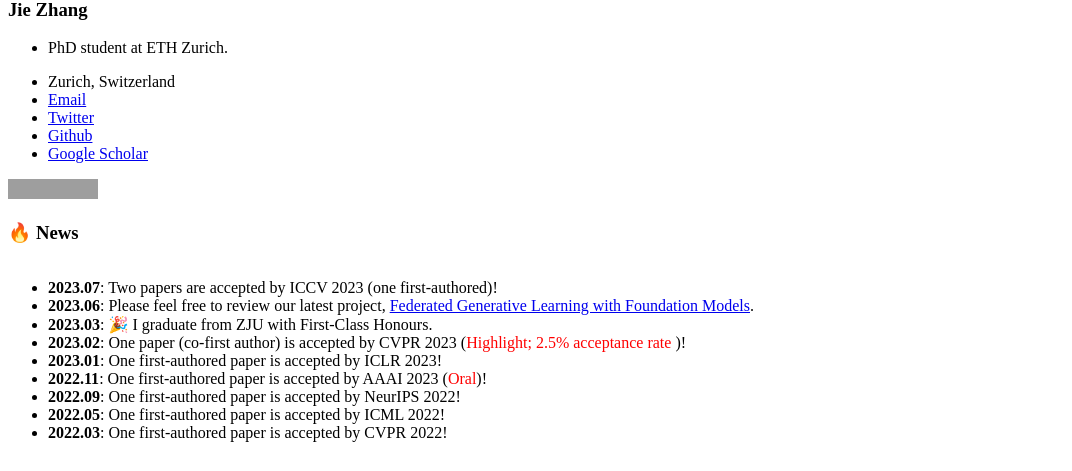
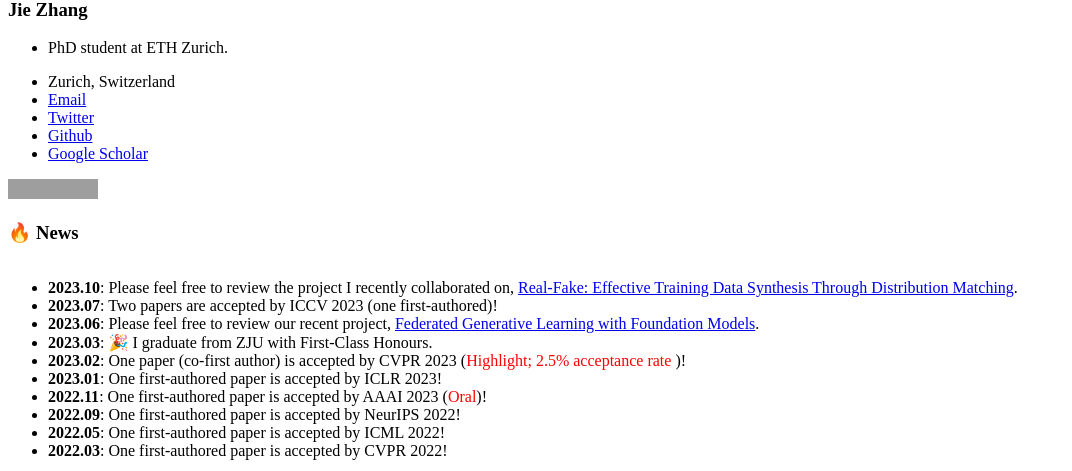
Before and after one commit to zj-jayzhang/zj-jayzhang.github.io, a Jekyll site: the page built from _pages/includes/news.md, in a window 1280 px wide. Shown: the part 544-1015 px from the top of the page, without its empty margins (0-1072 px from the left). Built offline with Jekyll 4.4.1, drawn with Linux system fonts in a browser that asks for light colours; our own code applies the rules of GitHub Pages for plain Markdown files; grey boxes are pictures that could not be loaded.

Commit message:
Update news.md

```diff
--- a/_pages/includes/news.md
+++ b/_pages/includes/news.md
@@ -9,8 +9,9 @@
 
 <div class="scrollable">
   <ul>
+    <li><strong>2023.10</strong>: Please feel free to review the project I recently collaborated on, <a href="https://arxiv.org/abs/2310.10402">Real-Fake: Effective Training Data Synthesis Through Distribution Matching</a>.</li>
     <li><strong>2023.07</strong>: Two papers are accepted by ICCV 2023 (one first-authored)!</li>
-    <li><strong>2023.06</strong>: Please feel free to review our latest project, <a href="https://arxiv.org/abs/2306.16064">Federated Generative Learning with Foundation Models</a>.</li>
+    <li><strong>2023.06</strong>: Please feel free to review our recent project, <a href="https://arxiv.org/abs/2306.16064">Federated Generative Learning with Foundation Models</a>.</li>
     <li><strong>2023.03</strong>: 🎉 I graduate from ZJU with First-Class Honours.</li>
     <li><strong>2023.02</strong>: One paper (co-first author) is accepted by CVPR 2023 (<font color="red">Highlight; 2.5% acceptance rate </font>)!</li>
     <li><strong>2023.01</strong>: One first-authored paper is accepted by ICLR 2023!</li>
```
